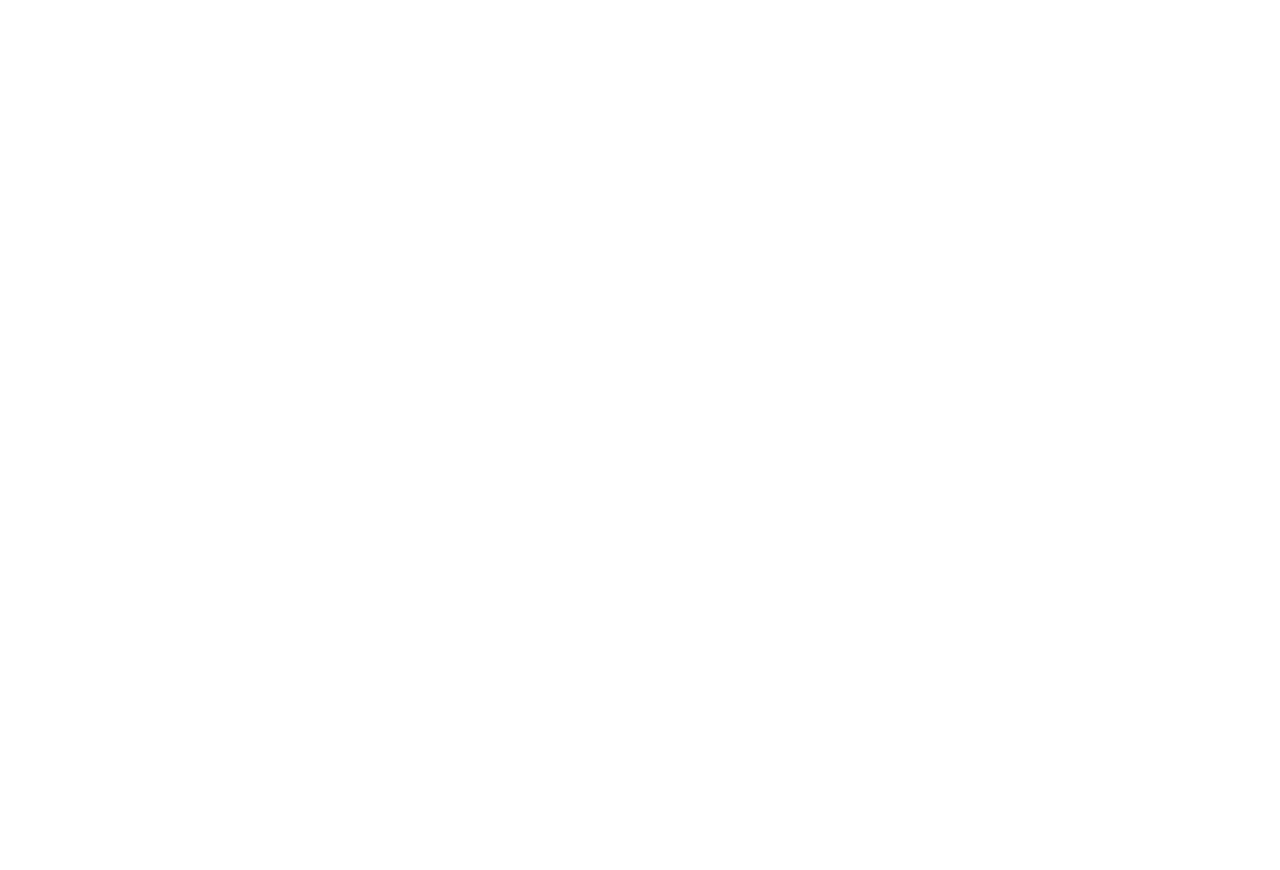
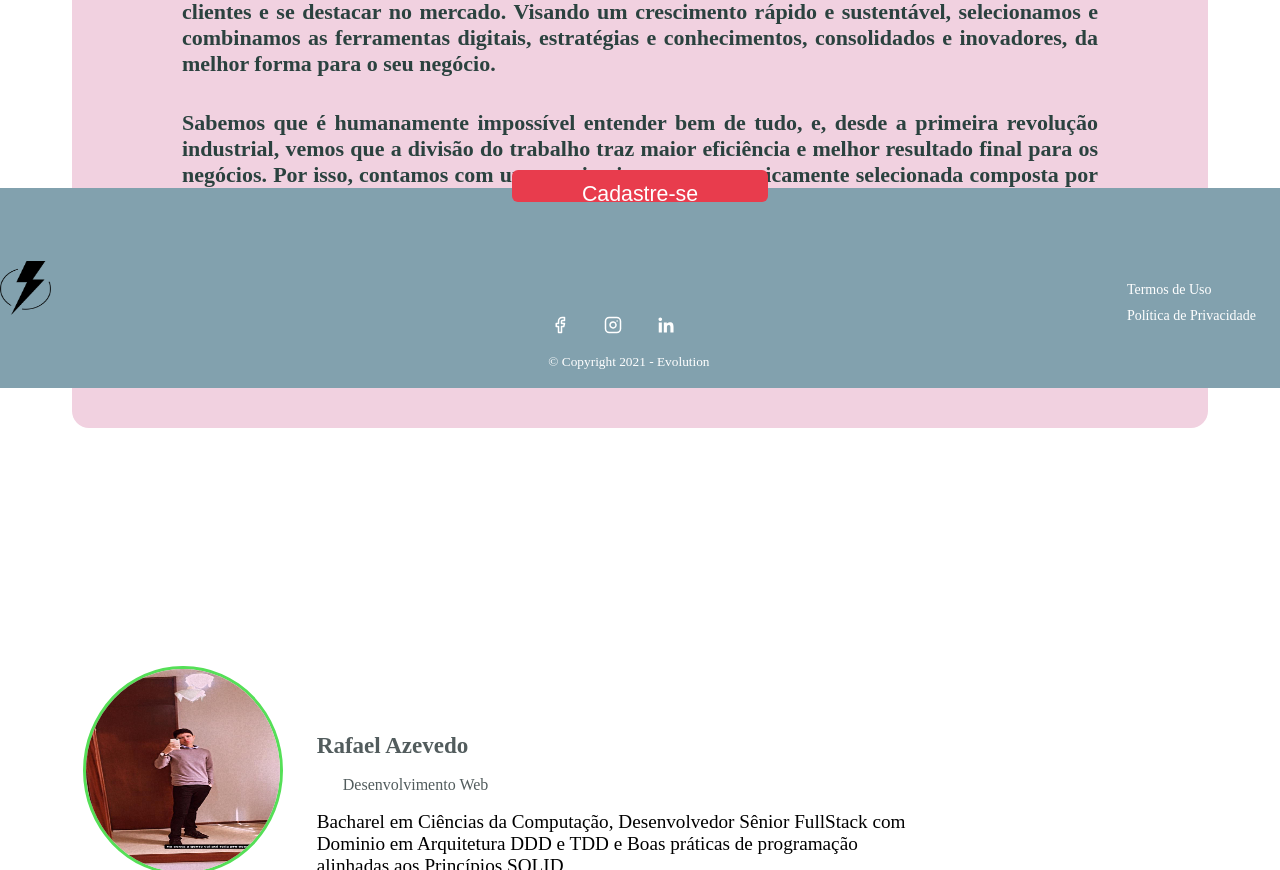
Before and after one commit to rafaazvd/evolution, a Next.js app: page /about in a window 1280 px wide. Before the commit this address had no page. Shown: the part 430-1300 px from the top of the page. Before the commit the page ends 800 px from the top, so only its background shows below. Built offline with nearby package versions, Linux system fonts and the light colour scheme.

Commit message:
create about page

```diff
--- /dev/null
+++ b/pages/about/index.tsx
@@ -0,0 +1,74 @@
+import React, { useEffect, useState } from 'react'
+
+import {
+  Container,
+} from './styles';
+import Header from '../components/Header';
+import Footer from '../components/Footer';
+
+
+const Solutions: React.FC = () => {
+  const [data, setData] = useState<any>([
+    {
+      name: 'Rafael Azevedo',
+      about: 'Bacharel em Ciências da Computação, Desenvolvedor Sênior FullStack com Dominio em Arquitetura DDD e TDD e Boas práticas  de programação alinhadas aos Princípios SOLID',
+      img: '/rafa.jpeg',
+      sector: 'Desenvolvimento Web'
+    },
+    {
+      name: 'Rafael Azevedo',
+      about: 'Bacharel em Ciências da Computação, Desenvolvedor Sênior FullStack com Dominio em Arquitetura DDD e TDD e Boas práticas  de programação alinhadas aos Princípios SOLID',
+      img: '/rafa.jpeg',
+      sector: 'Desenvolvimento Web'
+    },
+    {
+      name: 'Rafael Azevedo',
+      about: 'Bacharel em Ciências da Computação, Desenvolvedor Sênior FullStack com Dominio em Arquitetura DDD e TDD e Boas práticas  de programação alinhadas aos Princípios SOLID',
+      img: '/rafa.jpeg',
+      sector: 'Desenvolvimento Web'
+    },
+  ]);
+
+
+
+  return (
+    <Container>
+      <Header />
+      <div className="div-about-1">
+         <div className="div-about-2">
+            <h1>- Sobre nós:</h1>
+            <p>
+            Somos uma empresa especializada em soluções para o crescimento de negócios locais e internacionais. Te ajudamos a alcançar mais pessoas, construir e expandir sua comunidade de clientes e se destacar no mercado. Visando um crescimento rápido e sustentável, selecionamos e combinamos as ferramentas digitais, estratégias e conhecimentos, consolidados e inovadores, da melhor forma para o seu negócio.
+            </p>
+            <p>
+            Sabemos que é humanamente impossível entender bem de tudo, e, desde a primeira revolução industrial, vemos que a divisão do trabalho traz maior eficiência e melhor resultado final para os negócios. Por isso, contamos com uma equipe interna estrategicamente selecionada composta por 7 profissionais de diferentes áreas do conhecimento; com idades entre 21 e 56 anos, média de 32; naturais das regiões Sul, Centro-Oeste e Norte do Brasil; com experiências em 3 continentes e 10 países diferentes. Além disso, também contamos com uma equipe de consultores associados especialistas em outras 6 diferentes áreas dos negócios. Vem crescer conosco. Foque no que você faz de melhor enquanto nós te ajudamos com todo o resto.
+            </p>
+         </div>
+
+        {
+          data.map((employee: any) =>
+            <div className="div-about-3" key={employee.id}>
+              <div className="about-div-img">
+                <img className="about-img-employee" src={employee.img} />
+              </div>
+              <div className="div-about-4">
+                <span className="span-name">
+                  {employee.name}
+                </span>
+                <span className="span-sector">
+                  {employee.sector}
+                </span>
+                <small className="span-about">
+                  {employee.about}
+                </small>
+              </div>
+
+            </div>
+          )
+        }
+     </div>
+      <Footer />
+    </Container>
+  )
+}
+export default Solutions
--- /dev/null
+++ b/pages/about/styles.ts
@@ -0,0 +1,10 @@
+import styled from 'styled-components';
+
+
+export const Container = styled.div`
+width: 100%;
+background-color: #D7DBDC;
+`;
+
+
+export default Container;
--- a/pages/components/Header/index.tsx
+++ b/pages/components/Header/index.tsx
@@ -14,14 +14,11 @@
         <a href="/" className="header-button">
           Home
         </a>
-        <a href="/" className="header-button">
+        <a href="/solutions" className="header-button">
         Soluções
         </a>
-        <a href="/" className="header-button">
+        <a href="/about" className="header-button">
         Sobre nós
-        </a>
-        <a href="/" className="header-button">
-        Clientes
         </a>
         <a href="/" className="header-button">
         Blog
--- /dev/null
+++ b/pages/solutions/styles.ts
@@ -0,0 +1,9 @@
+import styled from 'styled-components';
+
+
+export const Container = styled.div`
+width: 100%;
+background-color: #D7DBDC;
+`;
+
+export default Container;
--- a/styles/global.ts
+++ b/styles/global.ts
@@ -1,4 +1,5 @@
 import { createGlobalStyle } from 'styled-components';
+
 
 export default createGlobalStyle`
 :root {
@@ -65,10 +66,11 @@
   HomeStyles
    */
   .div-home-1 {
-    margin-top: 13%;
     background-color: #e6f2ff;
     padding: 17px;
     height: 274px;
+    padding-top: 18%;
+    padding-bottom: 17%;
     h1 {
       color: var(--text100);
       margin: 7px;
@@ -130,4 +132,104 @@
     margin-left: 20%;
   }
 
+/**
+Solutions page
+ */
+ .div-solutions-1 {
+   padding: 92px;
+   padding-top: 20%;
+   padding-bottom: 22%;
+   p {
+     color: #5A513F;
+     margin: 4%;
+     font-weight: 900;
+     font-size: 20px;
+   }
+   div {
+     background-color: #ffff;
+     border-radius: 12px;
+     padding: 20px;
+     margin-bottom: 17px;
+
+     h3 {
+       margin: 12px;
+     }
+     ul {
+       display: flex;
+       flex-direction: column;
+       justify-content: center;
+       li {
+         margin-bottom: 20px;
+       }
+     }
+   }
+
+ }
+
+ /**
+ About page
+ */
+ .div-about-1 {
+    background-color: #fff;
+    padding: 72px;
+    padding-top: 18%;
+    padding-bottom: 117%;
+  }
+  .div-about-2 {
+    background-color: #F1D1E0;
+    padding: 77px;
+    border-radius: 17px;
+    margin-bottom: 156px;
+
+    p {
+      margin: 33px;
+      text-align: justify;
+      font-weight: 900;
+      font-size: 22px;
+      color: #2B423F;
+    }
+  }
+  .div-about-3 {
+    color: #000;
+    border-radius: 17px;
+    display: flex;
+    flex-direction: row;
+  }
+  .about-div-img {
+    width: 30%;
+    display: flex;
+    align-items: center;
+    justify-content: center;
+    padding: 1%;
+  }
+  .about-img-employee {
+    border: solid 3px #55DF57;
+    border-radius: 50%;
+    width: 100%;
+    height: 60%;
+  }
+  .div-about-4 {
+    padding: 2%;
+    padding-top: 130px;
+    display: flex;
+    flex-direction: column;
+  }
+  .span-name {
+    margin: 2% 2% 2% 0;
+    font-weight: 700;
+    color: #525C5D;
+    font-size: 144%;
+  }
+  .span-sector {
+    margin: 0 0 2% 3%;
+    font-weight: 300;
+    color: #525C5D;
+    font-size: 100%;
+  }
+  .span-about {
+    width: 70%;
+    color: #000;
+    font-size: 120%;
+  }
+
 `
```
Also changed, not shown: pages/solutions/index.tsx (added, +50 -0 lines), public/rafa.jpeg (added).
